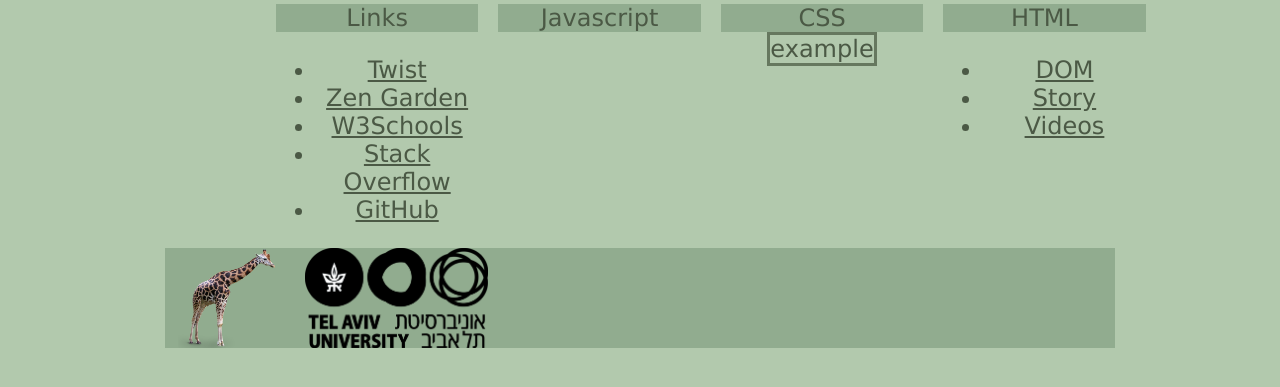
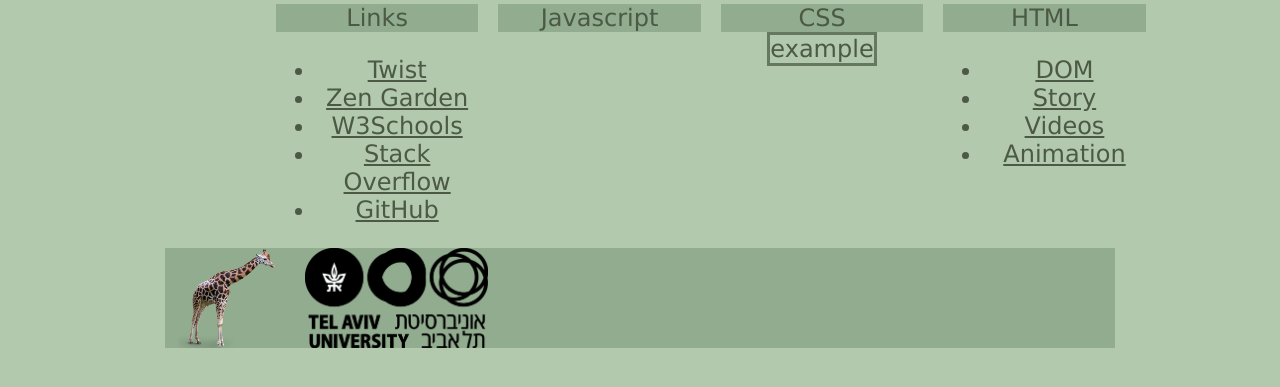
Before and after one commit to barel1795/barel1795.github.io, a plain HTML site: page index.html in a window 1280 px wide. Shown: the part 75-462 px from the top of the page. Drawn offline with Linux system fonts and the light colour scheme.

Commit message:
Update index.html

```diff
--- a/index.html
+++ b/index.html
@@ -20,6 +20,7 @@
 						<li> <a href="https://barel1795.github.io/twist/task2/part1/DOM.html">DOM</a> </li>
 						<li> <a href="https://barel1795.github.io/twist/task2/part2/story.html">Story</a> </li>
 						<li> <a href="https://barel1795.github.io/twist/task3/part1/videos.html">Videos</a> </li>
+						<li> <a href="https://barel1795.github.io/twist/task6/animation.html">Animation</a> </li>
 					</ul>
 				</div>
 			</div>
```
